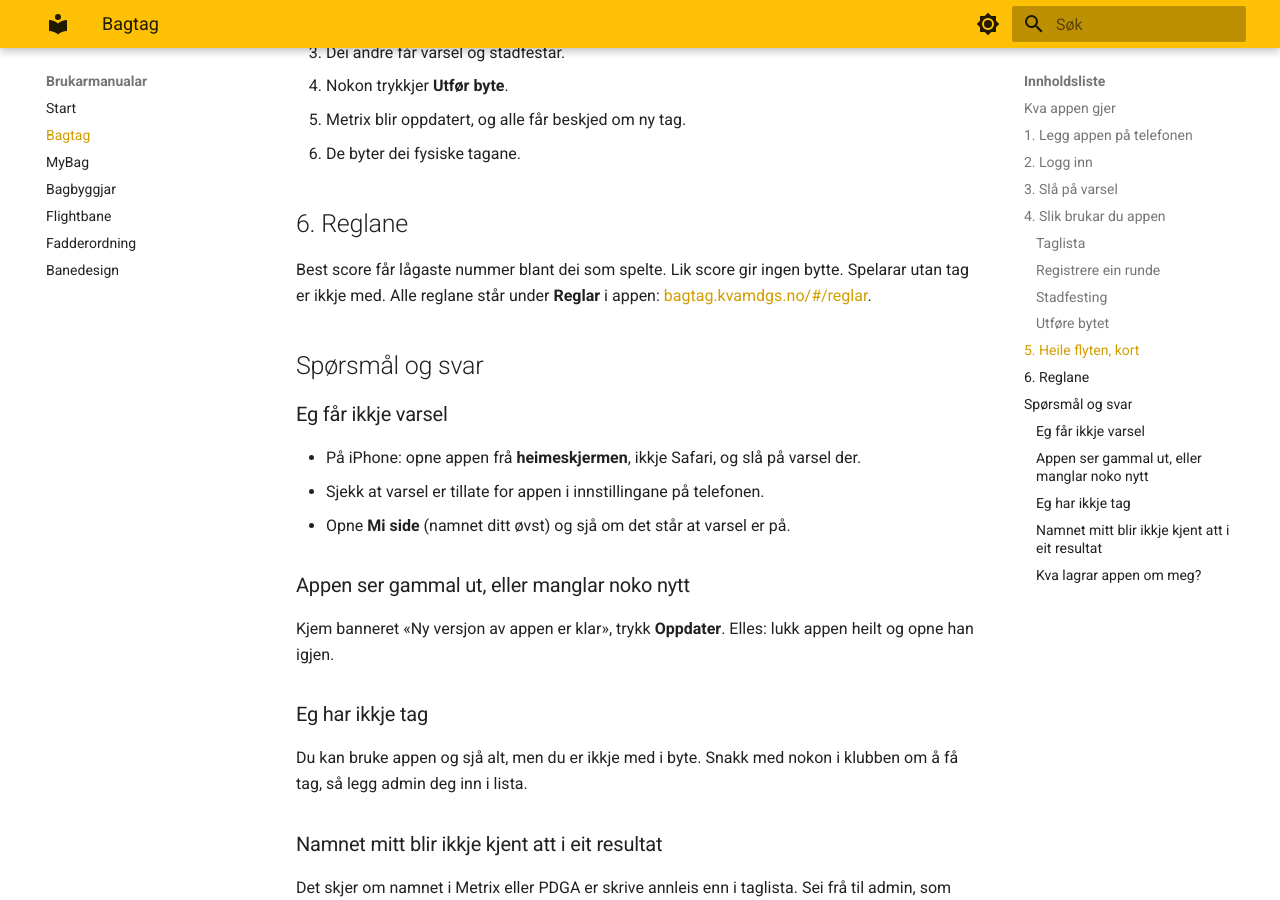
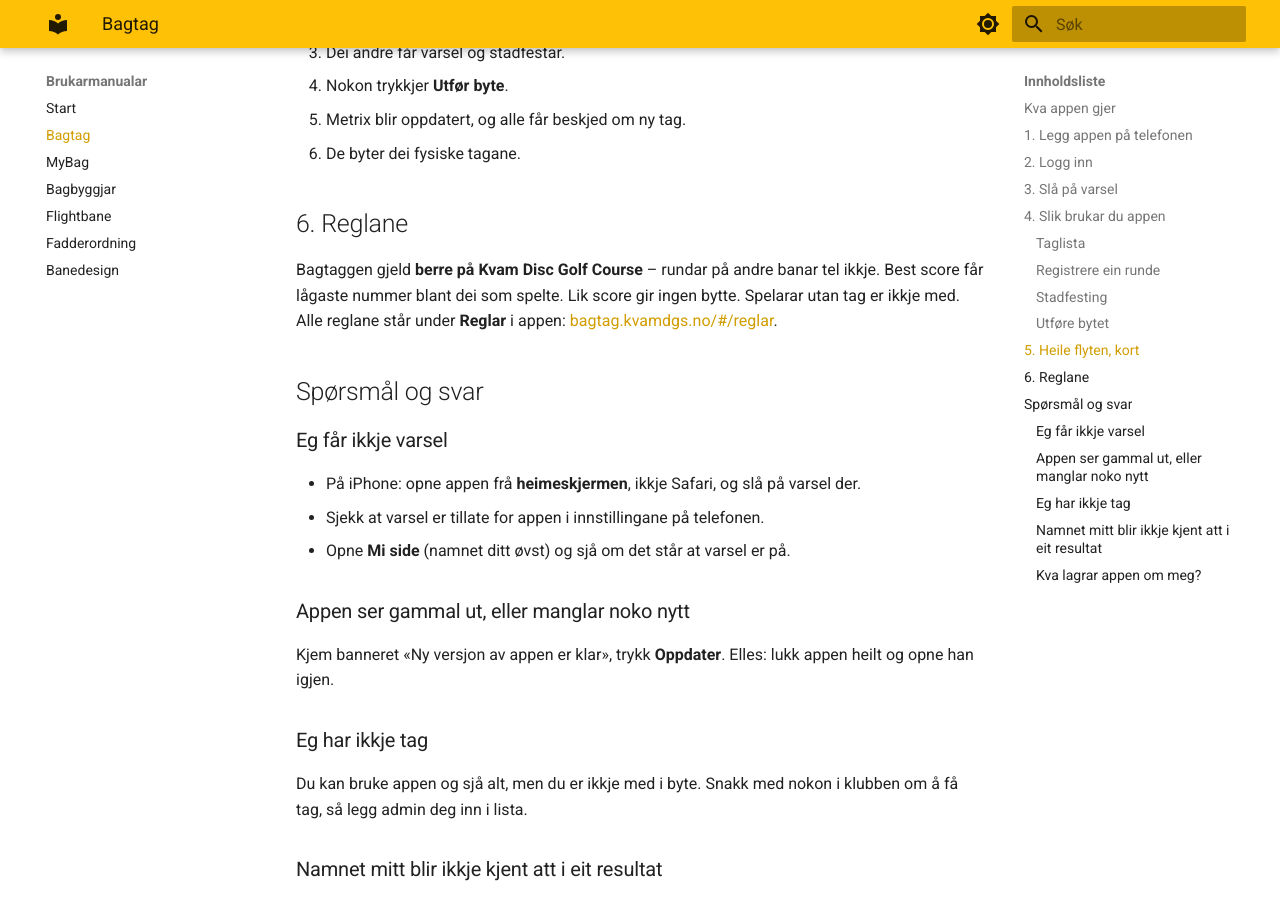
Before and after one commit to hanses89/manuals, an MkDocs documentation site: the page built from docs/bagtag.md, in a window 1280 px wide and 900 px high, scrolled down 3006 px. Built offline with MkDocs 1.6.1 and Material for MkDocs 9.7.7, drawn with Linux system fonts in a browser that asks for light colours.

Commit message:
manual: sync from bagtag.kvamdgs.no @ 0ff3ba92840452e25ab9b9d8cf1e72200d3272a8

```diff
--- a/docs/bagtag.md
+++ b/docs/bagtag.md
@@ -137,8 +137,9 @@ seg får varsel.
 
 ## 6. Reglane
 
-Best score får lågaste nummer blant dei som spelte. Lik score gir ingen bytte.
-Spelarar utan tag er ikkje med. Alle reglane står under **Reglar** i appen:
+Bagtaggen gjeld **berre på Kvam Disc Golf Course** – rundar på andre banar tel
+ikkje. Best score får lågaste nummer blant dei som spelte. Lik score gir ingen
+bytte. Spelarar utan tag er ikkje med. Alle reglane står under **Reglar** i appen:
 [bagtag.kvamdgs.no/#/reglar](https://bagtag.kvamdgs.no/#/reglar).
 
 ## Spørsmål og svar
```
